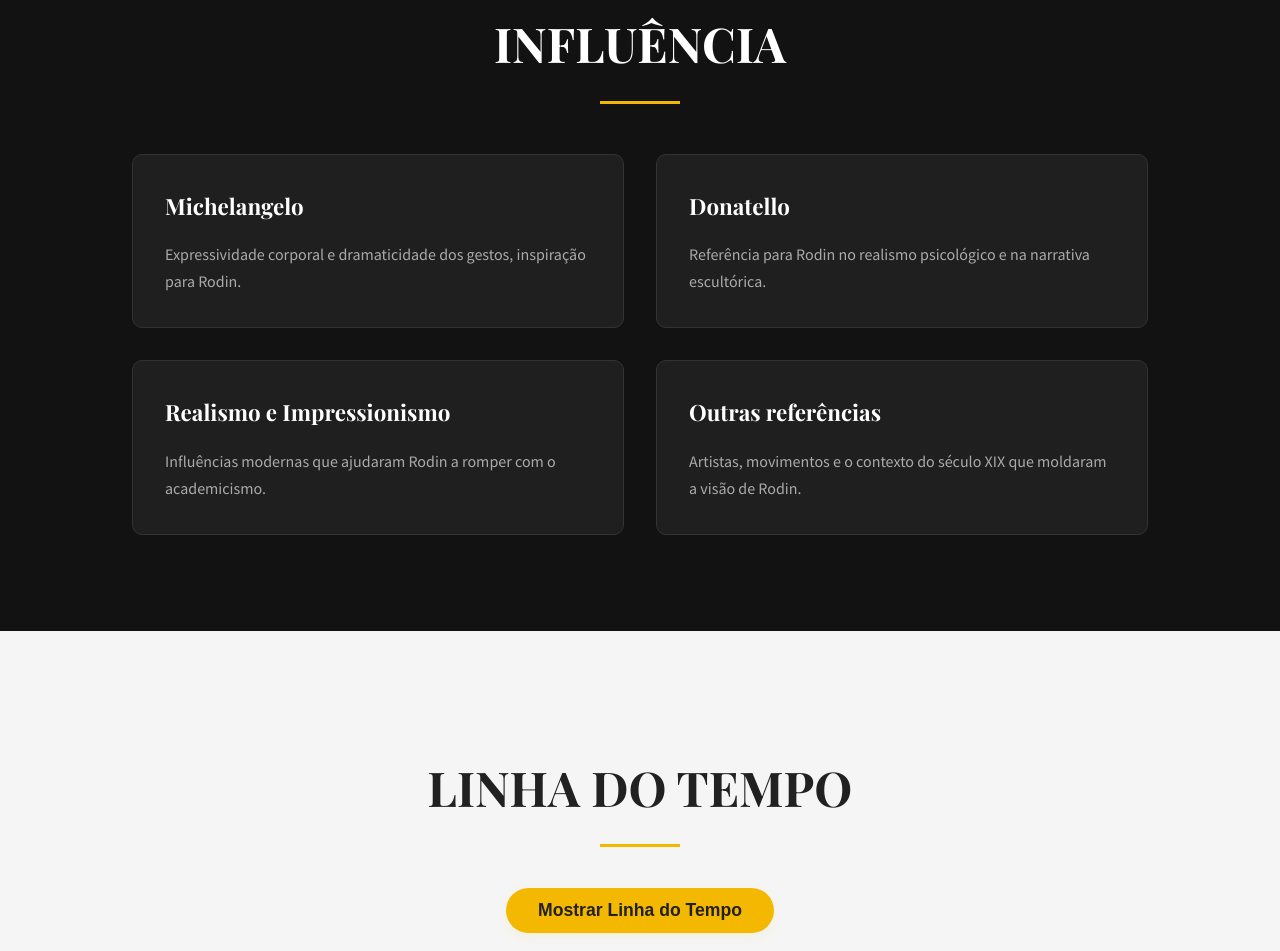
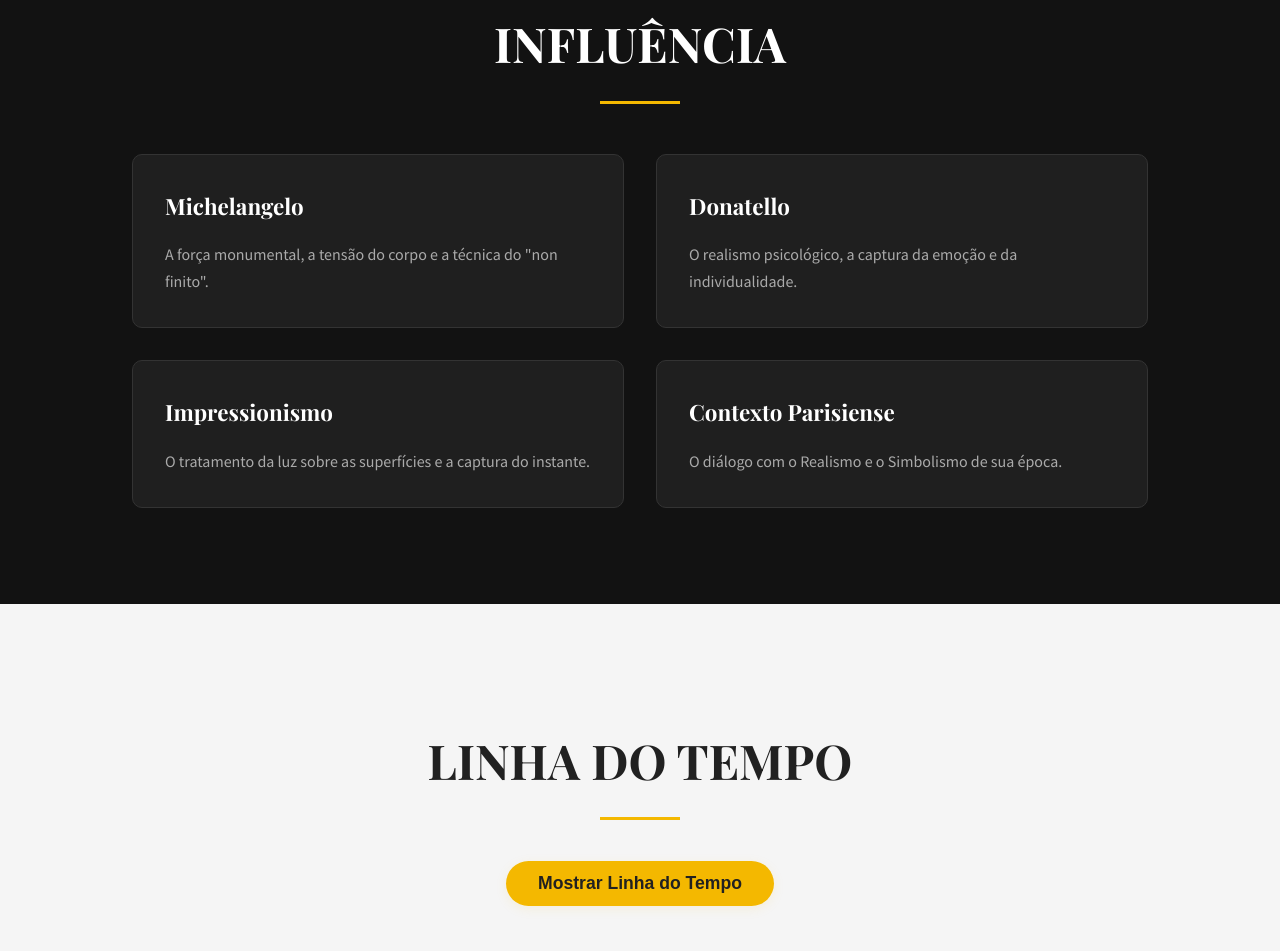
Before and after one commit to tiagoferrazdeoliveira/projetoaugusterodin, a plain HTML site: page index.html in a window 1280 px wide. Shown: the part 2402-3353 px from the top of the page. Drawn offline with nearby package versions, Linux system fonts and the light colour scheme; a web font is replaced by a local one.

Commit message:
Update index.html

```diff
--- a/index.html
+++ b/index.html
@@ -98,29 +98,12 @@ Rodin faleceu em Meudon, na França, em 1917. Sua obra continua sendo amplamente
 <section id="influencia" class="section section-dark">
     <div class="container">
         <h1 class="section-title">INFLUÊNCIA</h1>
-        <div class="influencia-grid">
-            <!-- ANTIGO:
-            <div class="influencia-item" data-influence="revolucao"><h3>Revolução na Escultura</h3><p>Rodin quebrou as convenções clássicas...</p></div>
-            ... outros cards ...
-            -->
-            <!-- NOVO: -->
-            <div class="influencia-item" data-influence="Michelangelo">
-                <h3>Michelangelo</h3>
-                <p>Expressividade corporal e dramaticidade dos gestos, inspiração para Rodin.</p>
-            </div>
-            <div class="influencia-item" data-influence="Donatello">
-                <h3>Donatello</h3>
-                <p>Referência para Rodin no realismo psicológico e na narrativa escultórica.</p>
-            </div>
-            <div class="influencia-item" data-influence="impressionismo">
-                <h3>Realismo e Impressionismo</h3>
-                <p>Influências modernas que ajudaram Rodin a romper com o academicismo.</p>
-            </div>
-            <div class="influencia-item" data-influence="Outras-referencias">
-                <h3>Outras referências</h3>
-                <p>Artistas, movimentos e o contexto do século XIX que moldaram a visão de Rodin.</p>
-            </div>
-        </div>
+<div class="influencia-grid">
+    <div class="influencia-item" data-influence="michelangelo"><h3>Michelangelo</h3><p>A força monumental, a tensão do corpo e a técnica do "non finito".</p></div>
+    <div class="influencia-item" data-influence="donatello"><h3>Donatello</h3><p>O realismo psicológico, a captura da emoção e da individualidade.</p></div>
+    <div class="influencia-item" data-influence="impressionismo"><h3>Impressionismo</h3><p>O tratamento da luz sobre as superfícies e a captura do instante.</p></div>
+    <div class="influencia-item" data-influence="outras-referencias"><h3>Contexto Parisiense</h3><p>O diálogo com o Realismo e o Simbolismo de sua época.</p></div>
+</div>
     </div>
 </section>
 
```
